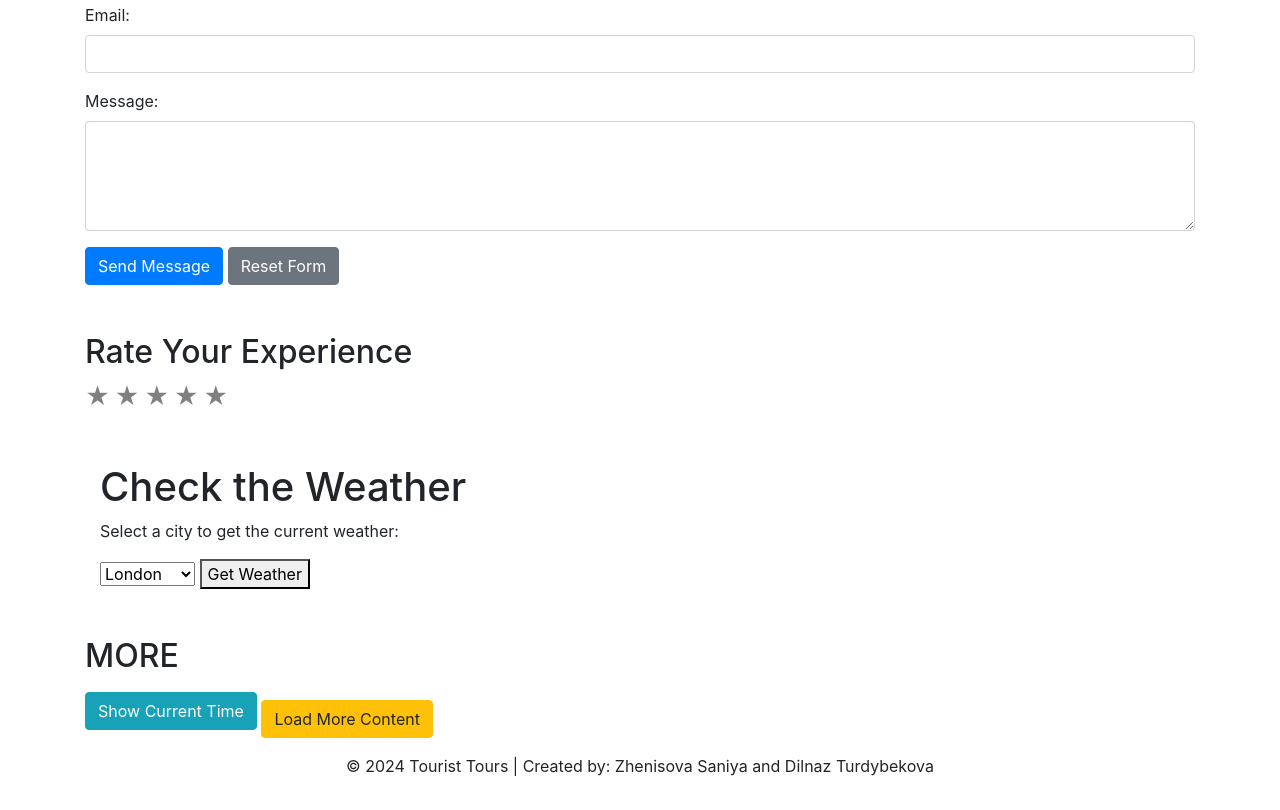
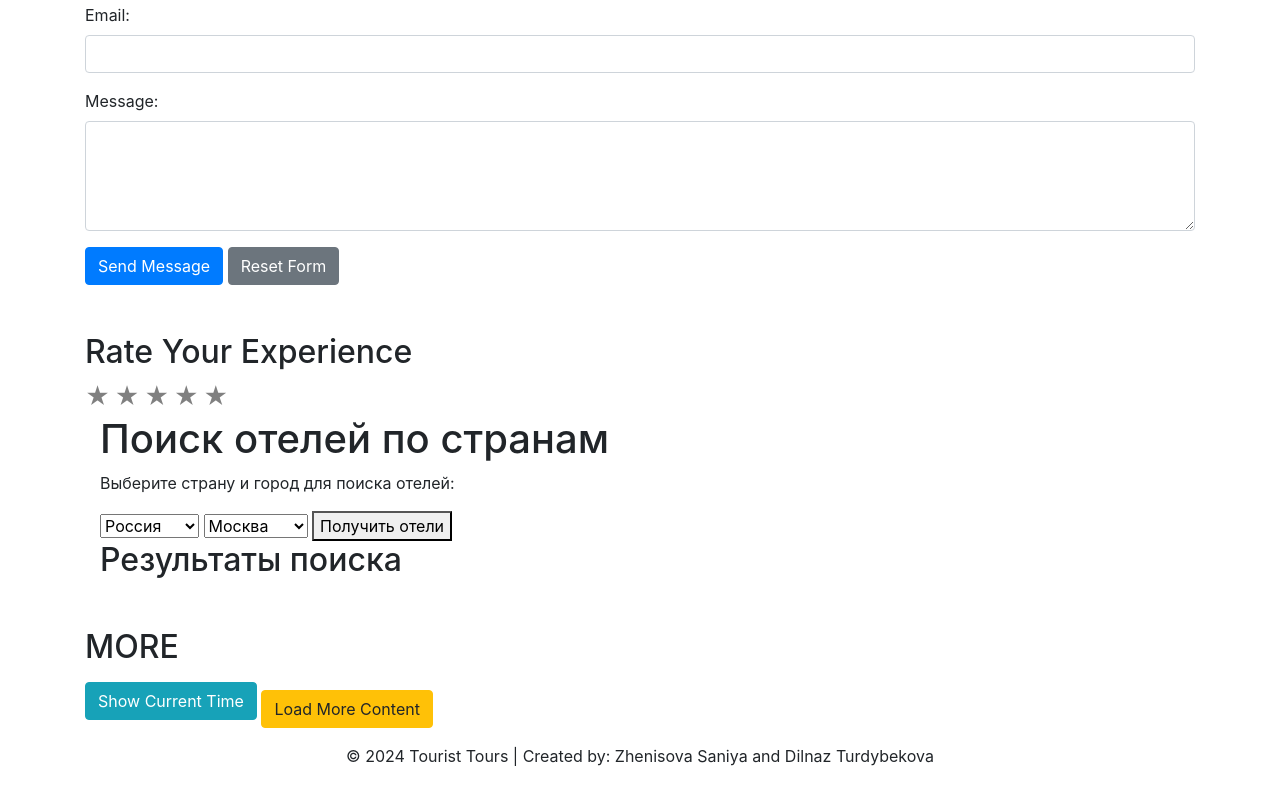
Before and after one commit to Tourist1239/my-tourism-site, a plain HTML site: page contacts.html in a window 1280 px wide. Shown: the part 584-1394 px from the top of the page. Drawn offline with nearby package versions, Linux system fonts and the light colour scheme.

Commit message:
Update contacts.html

```diff
--- a/contacts.html
+++ b/contacts.html
@@ -82,68 +82,90 @@
         <div id="rating-message" class="mt-2 hidden"></div>
     </section>
 
-    <section id="map" class="mt-5">
+ <section>
+
         <div class="container">
-            <h1>Check the Weather</h1>
-            <p>Select a city to get the current weather:</p>
+            <h1>Поиск отелей по странам</h1>
+            <p>Выберите страну и город для поиска отелей:</p>
 
-            <select id="city" name="city">
-                <option value="London,gb">London</option>
-                <option value="New York,us">New York</option>
-                <option value="Paris,fr">Paris</option>
-                <option value="Tokyo,jp">Tokyo</option>
-                <option value="Moscow,ru">Moscow</option>
+            <!-- Выпадающий список для стран -->
+            <select id="country" name="country">
+              <option value="Russia">Россия</option>
+              <option value="USA">США</option>
+              <option value="France">Франция</option>
+              <option value="Germany">Германия</option>
             </select>
 
-            <button onclick="getWeather()">Get Weather</button>
+            <!-- Выпадающий список для городов -->
+            <select id="city" name="city">
+              <option value="Moscow">Москва</option>
+              <option value="New York">Нью-Йорк</option>
+              <option value="Paris">Париж</option>
+              <option value="Berlin">Берлин</option>
+            </select>
 
-            <div id="weatherResult" class="weather-info" style="display: none;">
-                <h2>Weather in <span id="cityName"></span></h2>
-                <p>Temperature: <span id="temperature"></span> °C</p>
-                <p>Weather: <span id="weatherDescription"></span></p>
-                <p>Humidity: <span id="humidity"></span> %</p>
-                <img id="weatherIcon" src="" alt="weather icon" style="max-width: 50px;"/>
+            <!-- Кнопка для запроса данных -->
+            <button onclick="getHotels()">Получить отели</button>
+
+            <!-- Блок для отображения результатов -->
+            <div id="hotelResults">
+              <h2>Результаты поиска</h2>
+              <div id="hotelList"></div>
             </div>
           </div>
+   <script>
+    // Ваш API ключ
+const apiKey = "feea3be4f82461cefd06442ef4307c07";
 
-        <script>
-            const apiKey = "284bf281feebce94d2102afa3cc3ee96"; // Ваш API-ключ
-
-            function getWeather() {
+// Функция для получения данных об отелях
+function getHotels() {
+  // Получаем выбранные страну и город
+  const country = document.getElementById("country").value;
   const city = document.getElementById("city").value;
 
-                if (!city) {
-                    alert("Please select a city.");
-                    return;
-                }
+  // Формируем URL запроса для API
+  const url = https://api.hotellook.com/api/v2/cache/search.json?query=${city}&country=${country}&token=${apiKey};
 
-                const url = `https://api.openweathermap.org/data/2.5/weather?q=${city}&appid=${apiKey}&units=metric`;
-
-                console.log(`Fetching weather for: ${url}`); // Добавим отладочную информацию
-
+  // Отправляем запрос на API
   fetch(url)
-                    .then(response => response.json())
+    .then(response => response.json())  // Преобразуем ответ в JSON
     .then(data => {
-                        console.log(data); // Отладочная информация для всего ответа
-
-                        // Проверяем, если город найден
-                        if (data.cod === 200) {
-                            document.getElementById("cityName").innerText = city.split(',')[0]; // Тільки місто
-                            document.getElementById("temperature").innerText = data.main.temp;
-                            document.getElementById("weatherDescription").innerText = data.weather[0].description;
-                            document.getElementById("humidity").innerText = data.main.humidity;
-                            document.getElementById("weatherIcon").src = `https://openweathermap.org/img/wn/${data.weather[0].icon}.png`;
-                            document.getElementById("weatherResult").style.display = "block";
+      if (data.results && data.results.length > 0) {
+        displayHotels(data.results);  // Отображаем отели
       } else {
-                            alert("City not found! Please try again.");
+        alert("Отели не найдены для выбранного города и страны.");
       }
     })
     .catch(error => {
-                        console.error("Error fetching weather data: ", error);
-                        alert("An error occurred while fetching the weather data. Please try again later.");
+      console.error("Ошибка при загрузке данных:", error);
     });
 }
+
+// Функция для отображения отелей на странице
+function displayHotels(hotels) {
+  const hotelList = document.getElementById("hotelList");
+  hotelList.innerHTML = "";  // Очищаем предыдущие результаты
+
+  // Перебираем отели и добавляем их в список
+  hotels.forEach(hotel => {
+    const hotelItem = document.createElement("div");
+    hotelItem.classList.add("hotel-item");
+
+    hotelItem.innerHTML = `
+      <h3>${hotel.name}</h3>
+      <p>Цена: ${hotel.price} ₽</p>
+      <p>Рейтинг: ${hotel.stars} звезд</p>
+      <p>${hotel.description}</p>
+      <img src="${hotel.photo_url}" alt="${hotel.name}" width="200">
+    `;
+
+    hotelList.appendChild(hotelItem);
+  });
+}
+
    </script>
+
+
     </section>
 
 
```
Lines whose indentation alone changed are shown as unchanged.
